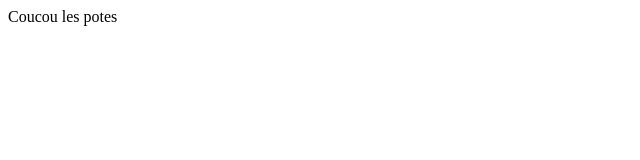
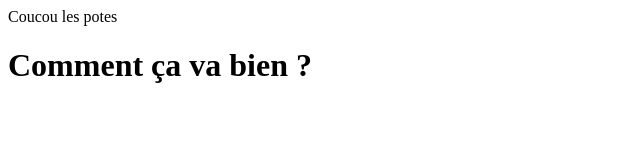
Before and after one commit to salomefrossard/salomefrossard.github.io, a plain HTML site: page index.html in a window 1280 px wide. Shown: the whole page, without its empty margins (0-640 px from the left). Drawn offline with Linux system fonts and the light colour scheme.

Commit message:
Update index.html

```diff
--- a/index.html
+++ b/index.html
@@ -1,9 +1,9 @@
 <!DOCTYPE html>
 <html lang="en">
 <head>
+   Coucou les potes
+  </head>
 
-  </head>
-  Coucou les potes
  <body>
-
+   <h1> Comment ça va bien ? </h1>
   </body>
```
